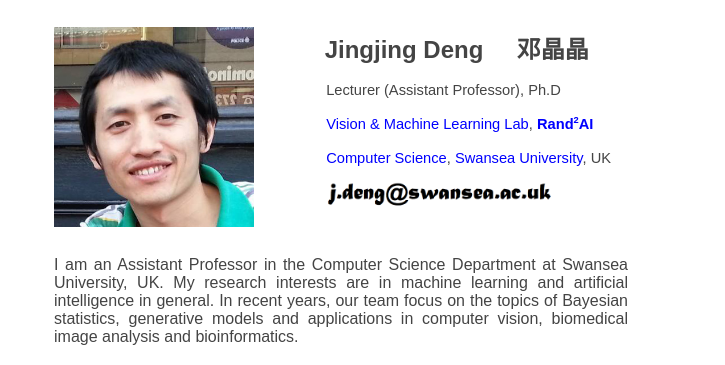
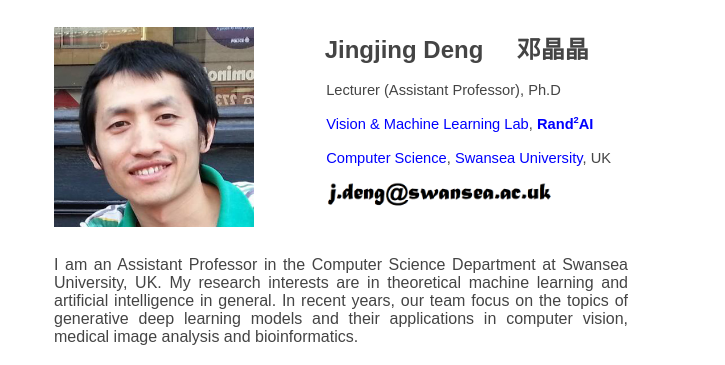
Before and after one commit to jjdengjj/jjdengjj.github.io, a plain HTML site: page index.html in a window 1280 px wide. Shown: the top 365 px of the page, without its empty margins (9-734 px from the left). Drawn offline with Linux system fonts and the light colour scheme.

Commit message:
Update index.html

```diff
--- a/index.html
+++ b/index.html
@@ -43,7 +43,7 @@
 		<tbody>
 			<tr>
 				<td style="border-style: none; border-width: medium;">
-					<p style="margin-top: 3px; margin-bottom: 3px; margin-left: 60px;" align="justify"><font face="Arial" style="font-size: 12pt;">I am an Assistant Professor in the Computer Science Department at Swansea University, UK. My research interests are in machine learning and artificial intelligence in general. In recent years, our team focus on the topics of Bayesian statistics, generative models and applications in computer vision, biomedical image analysis and bioinformatics.<br></font>
+					<p style="margin-top: 3px; margin-bottom: 3px; margin-left: 60px;" align="justify"><font face="Arial" style="font-size: 12pt;">I am an Assistant Professor in the Computer Science Department at Swansea University, UK. My research interests are in theoretical machine learning and artificial intelligence in general. In recent years, our team focus on the topics of generative deep learning models and their applications in computer vision, medical image analysis and bioinformatics.<br></font>
 				</td>
 			</tr>
 		</tbody>
```
